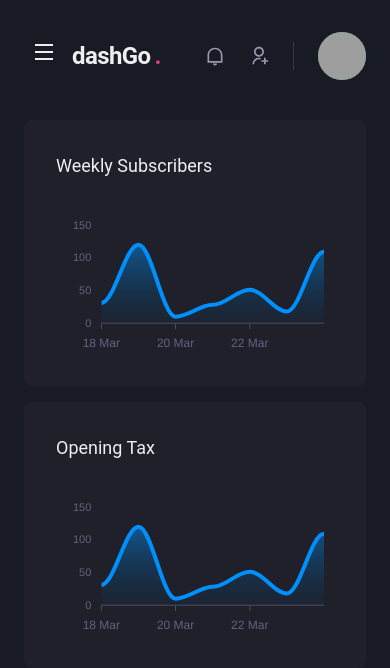
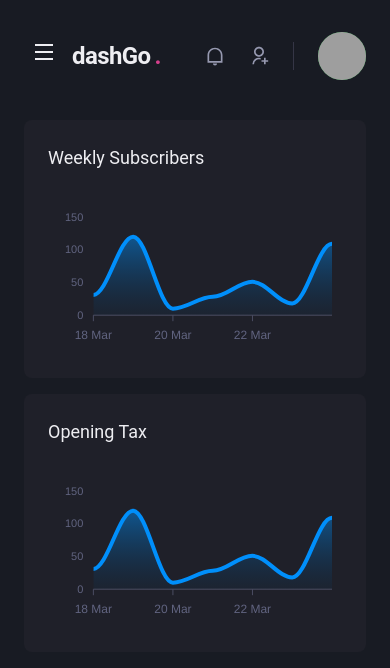
Before and after one commit to wakenedo/dash-go, a Next.js app: page /dashboard in a window 390 px wide. Shown: the top 668 px of the page. Built offline with nearby package versions, Linux system fonts and the light colour scheme; grey boxes are pictures that could not be loaded.

Commit message:
Responsiveness - Part 3
Just added some dynamic padding to dashboard.tsx SimpleGrid Box

```diff
--- a/src/pages/dashboard.tsx
+++ b/src/pages/dashboard.tsx
@@ -71,7 +71,7 @@ export default function Dashboard() {
 
                 <SimpleGrid flex='1' gap='4' minChildWidth='320px' alignItems='flex-start'>
                     <Box
-                        p='8'
+                        p={['6','8']}
                         bg='gray.800'
                         borderRadius={8}
                         pb='4'
@@ -80,7 +80,7 @@ export default function Dashboard() {
                         <Chart options={options} series={series} type='area' height={160} />
                     </Box>
                     <Box
-                        p='8'
+                        p={['6','8']}
                         bg='gray.800'
                         borderRadius={8}
                         pb='4'
```
